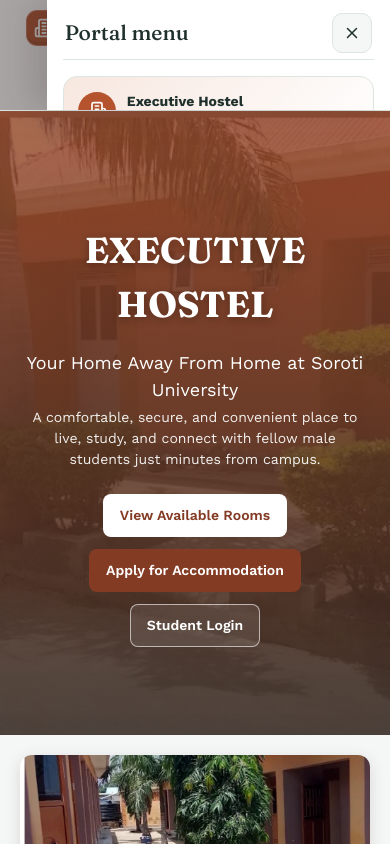
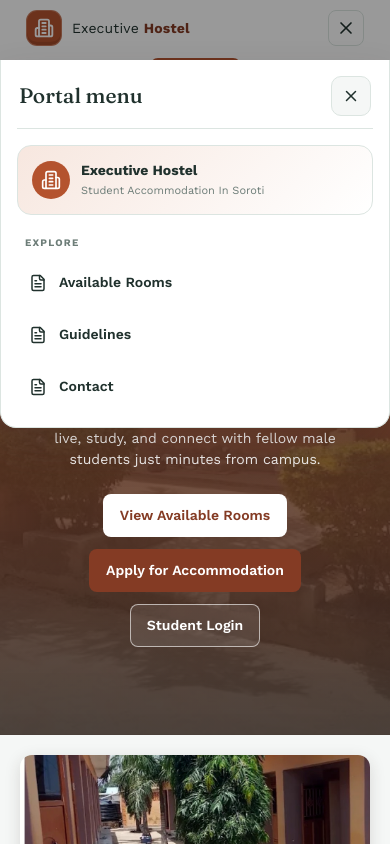
Before and after one commit to benjamin3697/Executive-Hostel, a React (Vite) app in the folder executive-hostel-web/: page / in a window 390 px wide. Both pictures are taken after a click on the button "Open navigation". Shown: the top 844 px of the page. Built offline with nearby package versions, Linux system fonts and the light colour scheme; no server answers.

Commit message:
dropdown

```diff
--- a/executive-hostel-web/src/App.tsx
+++ b/executive-hostel-web/src/App.tsx
@@ -135,6 +135,13 @@
 
   useEffect(() => setMenuOpen(false), [location.pathname]);
 
+  useEffect(() => {
+    document.body.style.overflow = menuOpen ? "hidden" : "";
+    return () => {
+      document.body.style.overflow = "";
+    };
+  }, [menuOpen]);
+
   return (
     <header className={`site-nav ${menuOpen ? "is-open" : ""}`}>
       <div className="site-nav-inner">
@@ -156,6 +163,7 @@
         </nav>
         {actions && <div className="site-nav-actions">{actions}</div>}
       </div>
+      {menuOpen && <button className="mobile-nav-backdrop" type="button" aria-label="Close navigation" onClick={() => setMenuOpen(false)} />}
     </header>
   );
 }
--- a/executive-hostel-web/src/styles/theme.css
+++ b/executive-hostel-web/src/styles/theme.css
@@ -53,13 +53,13 @@
 .site-nav {
   position: sticky;
   top: 0;
-  z-index: 20;
+  z-index: 40;
   background: rgba(255, 255, 255, 0.96);
   border-bottom: 1px solid var(--color-border);
   -webkit-backdrop-filter: blur(12px);
   backdrop-filter: blur(12px);
 }
-.site-nav.is-open { z-index: 1000; }
+.site-nav.is-open { z-index: 40; }
 .site-nav-inner, .site-footer-inner {
   width: min(1180px, calc(100% - 48px));
   margin: 0 auto;
@@ -76,6 +76,7 @@
 .site-nav-links a:hover, .site-nav-links a.is-active { color: var(--color-primary-dark); }
 .site-nav-links a.is-active::after { content: ""; position: absolute; left: 0; right: 0; bottom: -1px; height: 3px; border-radius: 3px 3px 0 0; background: var(--color-primary); }
 .site-nav-links a svg { flex: 0 0 auto; }
+.mobile-nav-backdrop { display: none; }
 .mobile-nav-head, .mobile-nav-profile, .mobile-nav-section-label, .mobile-nav-actions, .mobile-nav-notice, .mobile-nav-badge { display: none; }
 .site-nav-actions, .nav-account-group, .nav-cta-group { display: flex; align-items: center; gap: 10px; }
 .notification-link { position: relative; display: inline-flex; padding: 9px; color: var(--color-text); border-radius: 8px; }
@@ -407,14 +408,13 @@
   .site-nav-inner { min-height: 60px; gap: 12px; flex-wrap: wrap; }
   .site-nav {
     padding: 10px 12px !important;
-    gap: 10px 12px !important;
     align-items: center;
   }
   .site-brand { flex: 1; }
   .nav-menu-toggle { display: inline-flex; }
-  .site-nav-links { position: fixed; inset: 0 0 0 auto; z-index: 1002; display: flex; flex: none; width: min(88vw, 360px); flex-direction: column; align-items: stretch; gap: 4px; padding: 18px 16px 22px; border: 0; background: #fff; box-shadow: -16px 0 36px rgba(52,42,38,.2); transform: translateX(105%); transition: transform .22s ease; overflow-y: auto; }
-  .site-nav.is-open .site-nav-links { transform: translateX(0); }
-  .site-nav.is-open::after { content: ""; position: fixed; inset: 0; z-index: 1001; background: rgba(52,42,38,.42); }
+  .site-nav-links { position: fixed; inset: 60px 0 auto; z-index: 50; display: flex; flex: none; width: 100%; max-height: calc(100dvh - 60px); flex-direction: column; align-items: stretch; gap: 4px; padding: 16px; border: 1px solid var(--color-border); border-top: 0; border-radius: 0 0 16px 16px; background: #fff; box-shadow: 0 20px 40px rgba(52,42,38,.2); transform: translateY(-120%); transition: transform .22s ease; overflow-y: auto; }
+  .site-nav.is-open .site-nav-links { transform: translateY(0); }
+  .mobile-nav-backdrop { position: fixed; inset: 0; z-index: 40; display: block; width: 100%; height: 100%; border: 0; padding: 0; background: rgba(0,0,0,.4); cursor: default; }
   .mobile-nav-head { display: flex; align-items: center; justify-content: space-between; min-height: 42px; margin-bottom: 12px; padding: 0 2px 12px; border-bottom: 1px solid var(--color-border); color: var(--color-text); font-family: "Fraunces", Georgia, serif; font-size: 21px; }
   .mobile-nav-head button { display: grid; place-items: center; width: 40px; height: 40px; border: 1px solid var(--color-border); border-radius: 10px; background: var(--color-bg); color: var(--color-text); }
   .site-nav-links a { display: flex; align-items: center; gap: 12px; min-height: 48px; padding: 10px 12px; border-radius: 9px; font-size: 14px; }
@@ -437,7 +437,6 @@
     margin-left: auto !important;
     gap: 10px !important;
   }
-  .site-nav.is-open { padding-bottom: 8px; }
   .site-nav.is-open .site-nav-links a.is-active::after { display: none; }
   .page-container { padding: 28px 0 44px; }
   .page-header { align-items: flex-start; flex-direction: column; gap: 14px; margin-bottom: 22px; }
```
